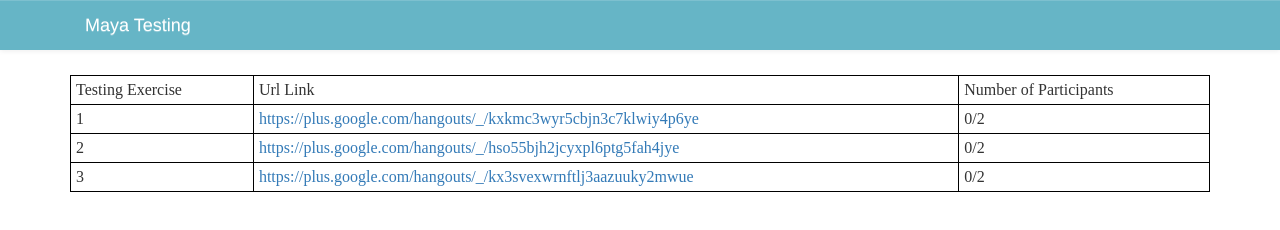
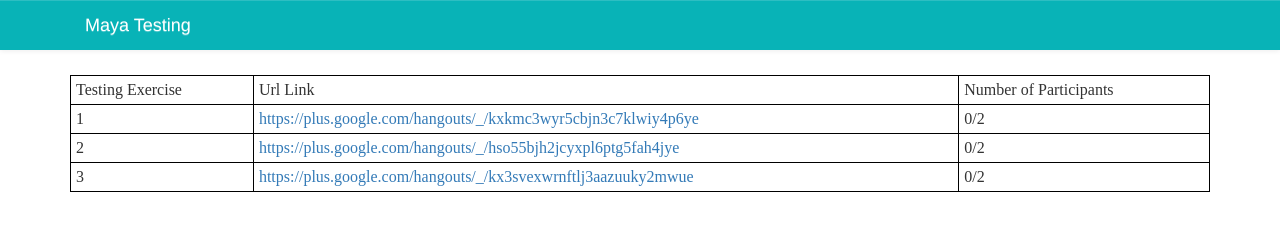
Before and after one commit to Alan-mag/maya-testing, a website: page public/index.html in a window 1280 px wide. Drawn offline with nearby package versions, Linux system fonts and the light colour scheme; no server answers.

Commit message:
background

```diff
--- a/public/css/style.css
+++ b/public/css/style.css
@@ -762,7 +762,7 @@ footer {
 
 
 #topnav {
-  background: #66b5c6;
+  background: #08B3B7;
   color: white;
 }
 #navtitle {
```
